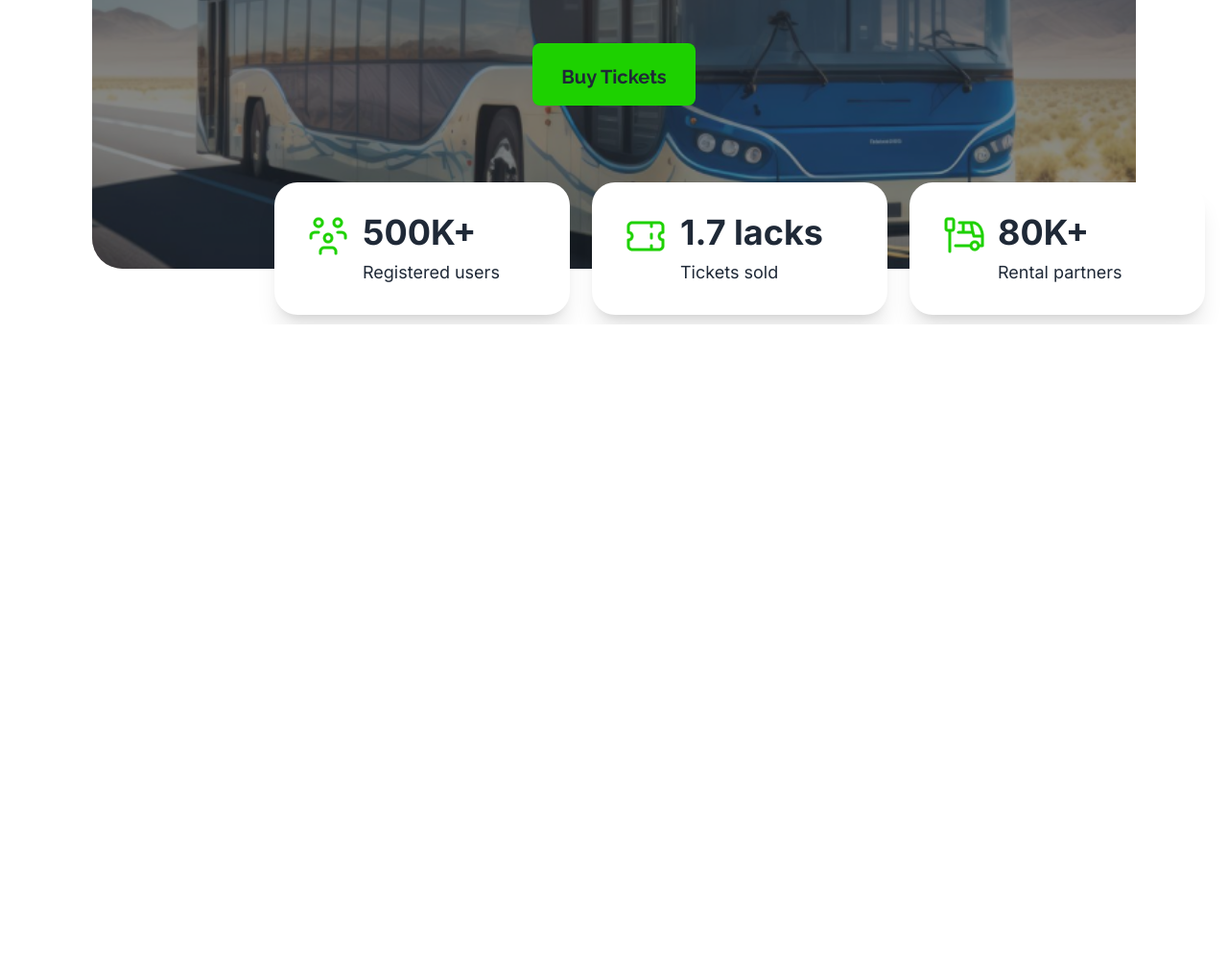
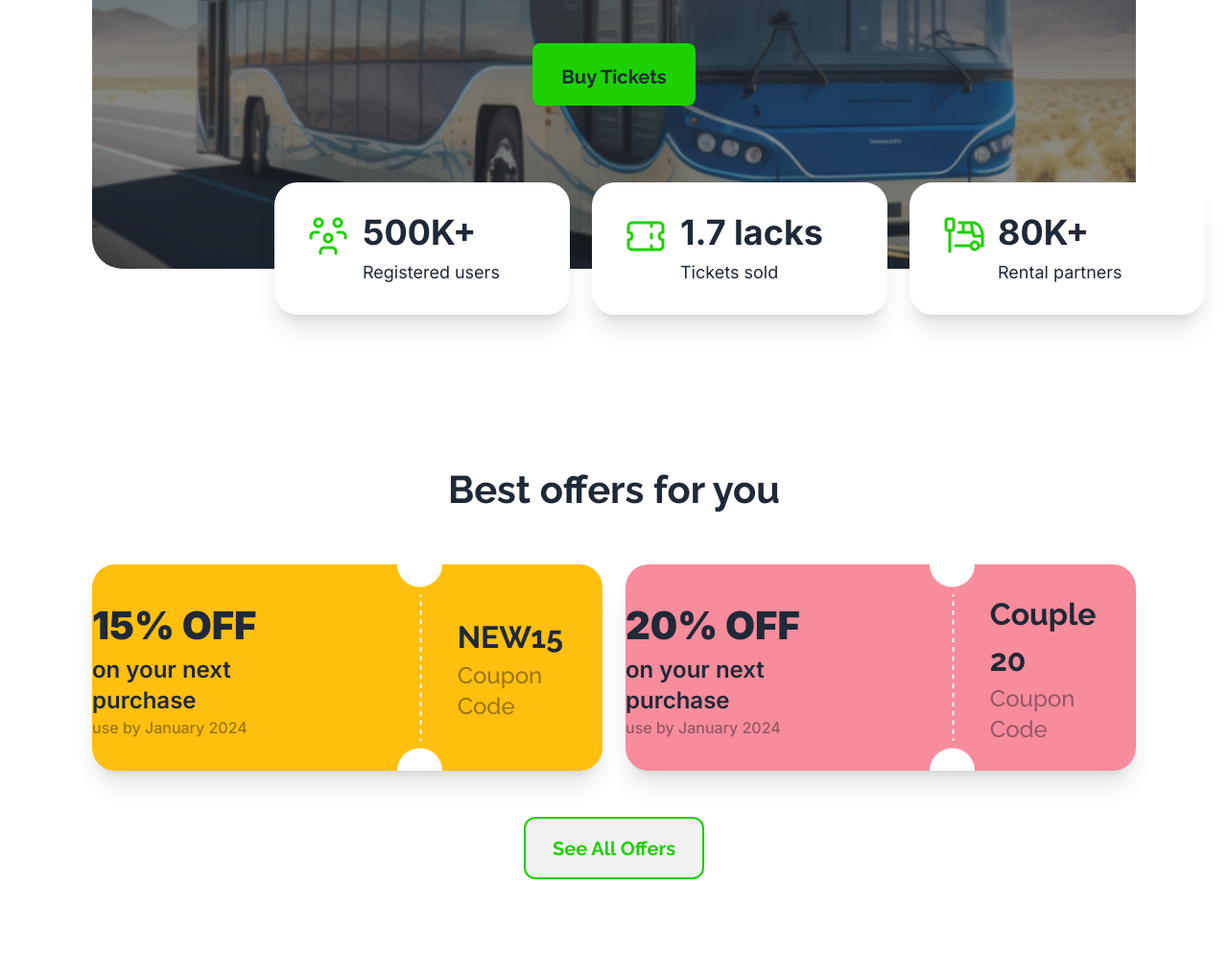
Before and after one commit to JahanNila155/Assignment5, a plain HTML site: page index.html in a window 1280 px wide. Shown: the part 674-1670 px from the top of the page at 96% size. Before the commit the page ends 1012 px from the top, so only its background shows below. Drawn offline with nearby package versions, Linux system fonts and the light colour scheme.

Commit message:
offer section added

```diff
--- a/index.html
+++ b/index.html
@@ -92,7 +92,7 @@
               </div>
             </div>
           </div>
-          <div class="card w-[308px] h-[138px] bg-base-100 shadow-xl border-none rounded-3xl border-b-[3px solid #1dd100]">
+          <div class="card w-[308px] h-[138px] bg-base-100 shadow-xl border-none rounded-3xl border-b-2 border-b-[#1dd100]">
             <div class="card-body flex flex-row justify-items-stretch gap-3">
               <img src="images/stoppage.png" class="w-[48px] h-[48px]" alt="stoppage">
               <div class="card-text flex flex-col">
@@ -108,6 +108,52 @@
       </header>
       <!-- header section end  -->
       <main>
+        <!-- offer section starts here  -->
+        <section class="container mx-auto mt-[120px] lg:px-24 py-8 pb-20">
+
+          <div class="text-center">
+              <h3 class="text-[40px] font-bold font-[Raleway]">Best offers for you</h3>
+          </div>
+          <div class="flex flex-col lg:flex-row gap-6 mt-[48px]">
+              <div class="bg-[#FFBF0F] w-[573px] flex justify-center items-center flex-1 rounded-3xl shadow-xl">
+
+                  <div>
+                      <p class="text-[40px] font-[900] font-[Inter]">15% OFF</p>
+                      <p class="lg:text-2xl font-semibold font-[Inter]">on your next purchase</p>
+                      <p class="text-[#03071266] font-medium font-[Inter]">use by January 2024</p>
+                  </div>
+
+                  <div class="ml-16 mr-4"><img src="images/cupon-devider.png" alt=""></div>
+
+                  <div>
+                      <p class="text-[32px] font-bold font-[Raleway]">NEW15</p>
+                      <p class="text-2xl font-medium text-[#03071266] font-[Raleway]">Coupon Code</p>
+                  </div>
+
+              </div>
+
+              <div class="bg-[#F78C9C] flex w-[573px] justify-center items-center flex-1 rounded-3xl shadow-xl">
+
+                  <div>
+                      <p class="text-[40px] font-[900] font-[Inter]">20% OFF</p>
+                      <p class="lg:text-2xl font-semibold font-[Inter]">on your next purchase</p>
+                      <p class="text-[#03071266] font-medium font-[Inter]">use by January 2024</p>
+                  </div>
+
+                  <div class="ml-16 mr-4"><img src="images/cupon-devider.png" alt=""></div>
+
+                  <div>
+                      <p class="text-[32px] font-bold font-[Raleway]">Couple 20</p>
+                      <p class="text-2xl font-medium text-[#03071266] font-[Raleway]">Coupon Code</p>
+                  </div>
+
+              </div>
+          </div>
+
+          <div class="text-center mt-12">
+            <button class="btn text-[#1dd100] w-[188px] h-[65px] border-2 border-[#1dd100] font-[Raleway] font-bold text-xl rounded-xl ">See All Offers</button>
+          </div>
+      </section>
 
       </main>
 
```
